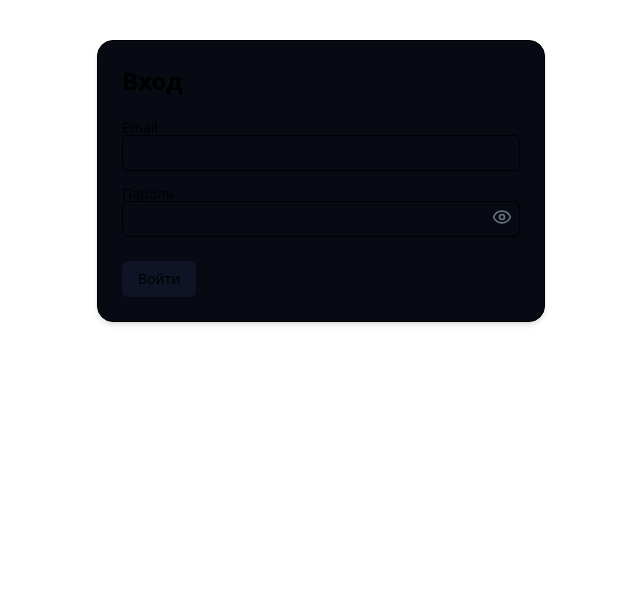
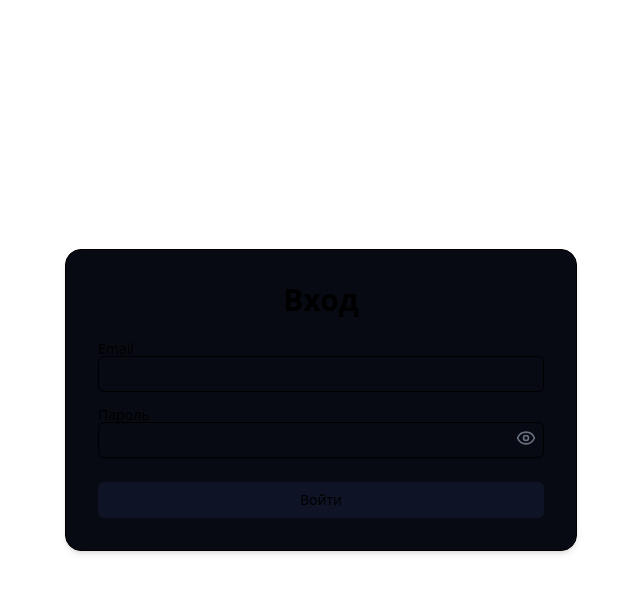
Before and after one commit to ondyyvfx/Qdeb, a Next.js app: page /login in a window 1280 px wide. Shown: the top 592 px of the page, without its empty margins (319-959 px from the left). Built offline with nearby package versions, Linux system fonts and the light colour scheme.

Commit message:
updated visuals of login form

```diff
--- a/app/login/page.tsx
+++ b/app/login/page.tsx
@@ -76,8 +76,9 @@ export default function LoginPage() {
   };
 
   return (
-    <div className="max-w-md mx-auto mt-10 p-6 border rounded-2xl shadow-md bg-background">
-      <h1 className="text-2xl font-bold mb-6">Вход</h1>
+    <div className="flex items-center justify-center min-h-screen bg-muted px-4">
+    <div className="w-full max-w-lg p-8 border rounded-2xl shadow-md bg-background">
+      <h1 className="text-3xl font-bold mb-6 text-center">Вход</h1>
       <form onSubmit={handleLogin}>
         <div className="mb-4">
           <Label htmlFor="email">Email</Label>
@@ -107,8 +108,10 @@ export default function LoginPage() {
             {showPassword ? <EyeOff size={20} /> : <Eye size={20} />}
           </button>
         </div>
-        <Button type="submit">Войти</Button>
+        <Button className="w-full" type="submit">Войти</Button>
       </form>
     </div>
+  </div>
+
   );
 }
```
